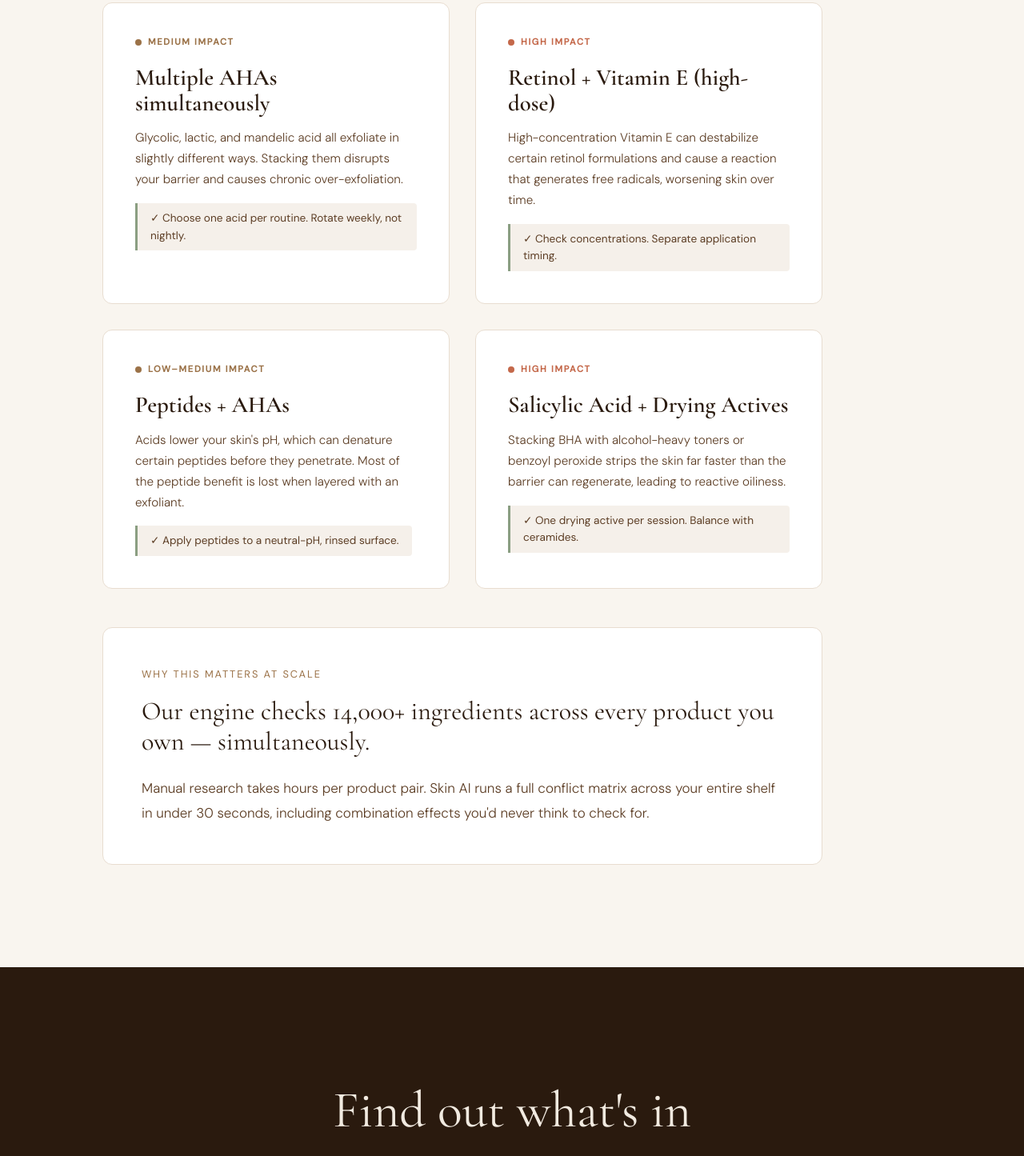
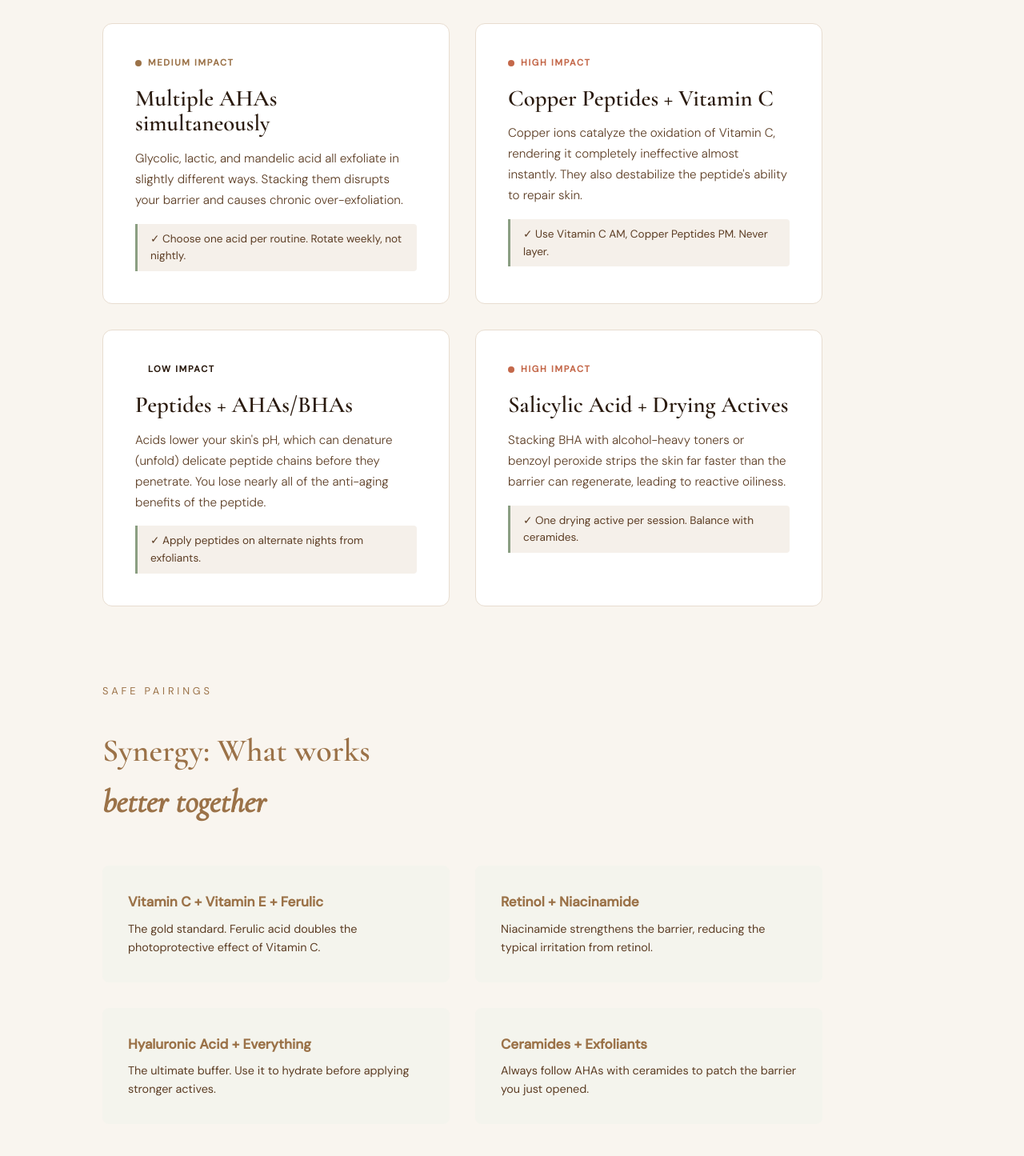
Before and after one commit to JonathanLieu/skinai-site-v2, a website: page public/conflicts.html in a window 1280 px wide. Shown: the part 1655-3100 px from the top of the page at 80% size. Drawn offline with nearby package versions, Linux system fonts and the light colour scheme.

Commit message:
feat: update ingredient conflicts with 2026 science and add synergy section

```diff
--- a/public/conflicts.html
+++ b/public/conflicts.html
@@ -46,10 +46,10 @@
       </div>
 
       <div class="info-card">
-        <div class="info-card-badge badge-medium">Medium impact</div>
+        <div class="info-card-badge badge-low">Low impact</div>
         <h3>Vitamin C + Niacinamide</h3>
-        <p>Niacinamide converts Vitamin C into niacin, causing flushing and significantly reducing the absorption of both ingredients.</p>
-        <span class="fix-note">✓ Separate into different routines, or wait 30 minutes between.</span>
+        <p>Modern research shows they are safe for most. However, in sensitive skin, the low pH of Vitamin C can convert Niacinamide into niacin, causing temporary flushing.</p>
+        <span class="fix-note">✓ Safe to layer. If flushing occurs, separate by 15 minutes.</span>
       </div>
 
       <div class="info-card">
@@ -68,16 +68,16 @@
 
       <div class="info-card">
         <div class="info-card-badge badge-high">High impact</div>
-        <h3>Retinol + Vitamin E (high-dose)</h3>
-        <p>High-concentration Vitamin E can destabilize certain retinol formulations and cause a reaction that generates free radicals, worsening skin over time.</p>
-        <span class="fix-note">✓ Check concentrations. Separate application timing.</span>
+        <h3>Copper Peptides + Vitamin C</h3>
+        <p>Copper ions catalyze the oxidation of Vitamin C, rendering it completely ineffective almost instantly. They also destabilize the peptide's ability to repair skin.</p>
+        <span class="fix-note">✓ Use Vitamin C AM, Copper Peptides PM. Never layer.</span>
       </div>
 
       <div class="info-card">
-        <div class="info-card-badge badge-medium">Low–medium impact</div>
-        <h3>Peptides + AHAs</h3>
-        <p>Acids lower your skin's pH, which can denature certain peptides before they penetrate. Most of the peptide benefit is lost when layered with an exfoliant.</p>
-        <span class="fix-note">✓ Apply peptides to a neutral-pH, rinsed surface.</span>
+        <div class="info-card-badge badge-low">Low impact</div>
+        <h3>Peptides + AHAs/BHAs</h3>
+        <p>Acids lower your skin's pH, which can denature (unfold) delicate peptide chains before they penetrate. You lose nearly all of the anti-aging benefits of the peptide.</p>
+        <span class="fix-note">✓ Apply peptides on alternate nights from exfoliants.</span>
       </div>
 
       <div class="info-card">
@@ -88,7 +88,31 @@
       </div>
     </div>
 
-    <div style="background: white; border: 1px solid var(--ivory-deep); padding: 3rem; border-radius: 12px; margin-top: 2rem;">
+    <div class="synergy-section" style="margin-top: 6rem;">
+      <span class="section-label">Safe pairings</span>
+      <h2 style="font-family: var(--font-display); font-size: 2.5rem; margin: 1rem 0 3rem; color: var(--bark);">Synergy: What works<br><em>better together</em></h2>
+
+      <div class="two-col-grid">
+        <div style="padding: 2rem; background: rgba(230, 240, 230, 0.3); border-radius: 8px;">
+          <h4 style="margin-bottom: 0.5rem; color: var(--bark);">Vitamin C + Vitamin E + Ferulic</h4>
+          <p style="font-size: 0.9rem; color: var(--umber-mid);">The gold standard. Ferulic acid doubles the photoprotective effect of Vitamin C.</p>
+        </div>
+        <div style="padding: 2rem; background: rgba(230, 240, 230, 0.3); border-radius: 8px;">
+          <h4 style="margin-bottom: 0.5rem; color: var(--bark);">Retinol + Niacinamide</h4>
+          <p style="font-size: 0.9rem; color: var(--umber-mid);">Niacinamide strengthens the barrier, reducing the typical irritation from retinol.</p>
+        </div>
+        <div style="padding: 2rem; background: rgba(230, 240, 230, 0.3); border-radius: 8px;">
+          <h4 style="margin-bottom: 0.5rem; color: var(--bark);">Hyaluronic Acid + Everything</h4>
+          <p style="font-size: 0.9rem; color: var(--umber-mid);">The ultimate buffer. Use it to hydrate before applying stronger actives.</p>
+        </div>
+        <div style="padding: 2rem; background: rgba(230, 240, 230, 0.3); border-radius: 8px;">
+          <h4 style="margin-bottom: 0.5rem; color: var(--bark);">Ceramides + Exfoliants</h4>
+          <p style="font-size: 0.9rem; color: var(--umber-mid);">Always follow AHAs with ceramides to patch the barrier you just opened.</p>
+        </div>
+      </div>
+    </div>
+
+    <div style="background: white; border: 1px solid var(--ivory-deep); padding: 3rem; border-radius: 12px; margin-top: 6rem;">
       <div style="font-size: 0.8rem; text-transform: uppercase; letter-spacing: 0.15em; color: var(--bark); margin-bottom: 1rem;">Why this matters at scale</div>
       <p style="font-family: var(--font-display); font-size: 2rem; color: var(--umber); line-height: 1.2; margin-bottom: 1.5rem;">Our engine checks 14,000+ ingredients across every product you own — simultaneously.</p>
       <p style="color: var(--umber-mid); line-height: 1.8; font-weight: 300;">Manual research takes hours per product pair. Skin AI runs a full conflict matrix across your entire shelf in under 30 seconds, including combination effects you'd never think to check for.</p>
```
